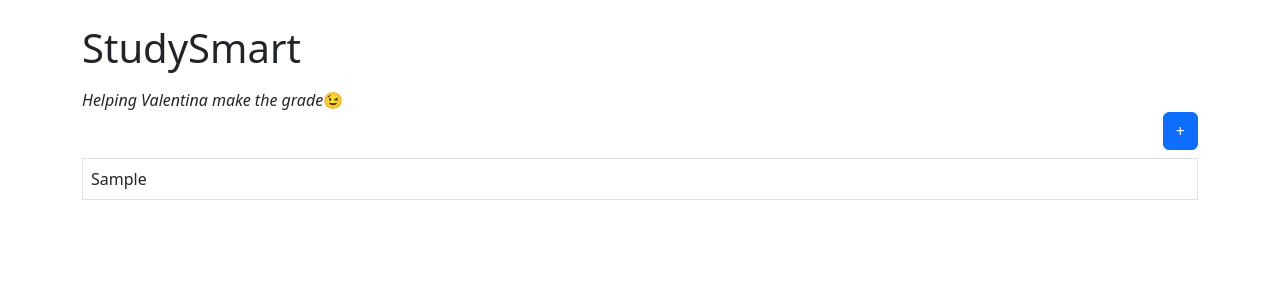
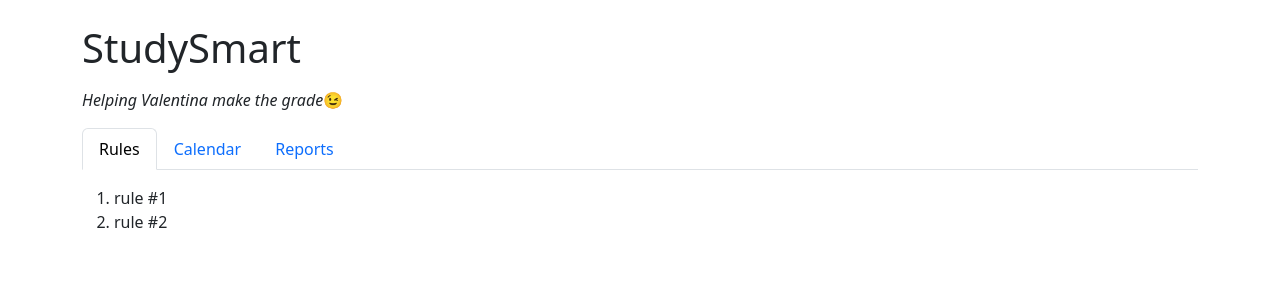
Before and after one commit to taciano-perez/studysmart, a Flask app: template templates/index.html in a window 1280 px wide. Shown: the top 300 px of the page. Run offline with Flask 3, Linux system fonts and the light colour scheme; the template is opened without the code that fills it: most values are stand-ins (such as "Sample title", 1, 10 or a date in 2020); some libraries are stand-ins or nearby versions.

Commit message:
Add tabbed interface to main page

```diff
--- a/templates/index.html
+++ b/templates/index.html
@@ -2,6 +2,27 @@
 {% block content %}
 <h1 class="mb-3">StudySmart</h1>
 <i>Helping Valentina make the grade</i>😉
+
+<ul class="nav nav-tabs mt-3" id="mainTabs" role="tablist">
+  <li class="nav-item" role="presentation">
+    <button class="nav-link active" id="rules-tab" data-bs-toggle="tab" data-bs-target="#rules" type="button" role="tab" aria-controls="rules" aria-selected="true">Rules</button>
+  </li>
+  <li class="nav-item" role="presentation">
+    <button class="nav-link" id="calendar-tab" data-bs-toggle="tab" data-bs-target="#calendar-pane" type="button" role="tab" aria-controls="calendar-pane" aria-selected="false">Calendar</button>
+  </li>
+  <li class="nav-item" role="presentation">
+    <button class="nav-link" id="reports-tab" data-bs-toggle="tab" data-bs-target="#reports" type="button" role="tab" aria-controls="reports" aria-selected="false">Reports</button>
+  </li>
+</ul>
+
+<div class="tab-content mt-3" id="mainTabsContent">
+  <div class="tab-pane fade show active" id="rules" role="tabpanel" aria-labelledby="rules-tab">
+    <ol>
+      <li>rule #1</li>
+      <li>rule #2</li>
+    </ol>
+  </div>
+  <div class="tab-pane fade" id="calendar-pane" role="tabpanel" aria-labelledby="calendar-tab">
     <div class="d-flex justify-content-end mb-2">
         <button id="addButton" class="btn btn-primary">+</button>
     </div>
@@ -54,6 +75,11 @@
           </div>
           </form>
         </div>
+      </div>
+    </div>
+  </div>
+  <div class="tab-pane fade" id="reports" role="tabpanel" aria-labelledby="reports-tab">
+    week report
   </div>
 </div>
 {% endblock %}
```
Lines whose indentation alone changed are shown as unchanged.
